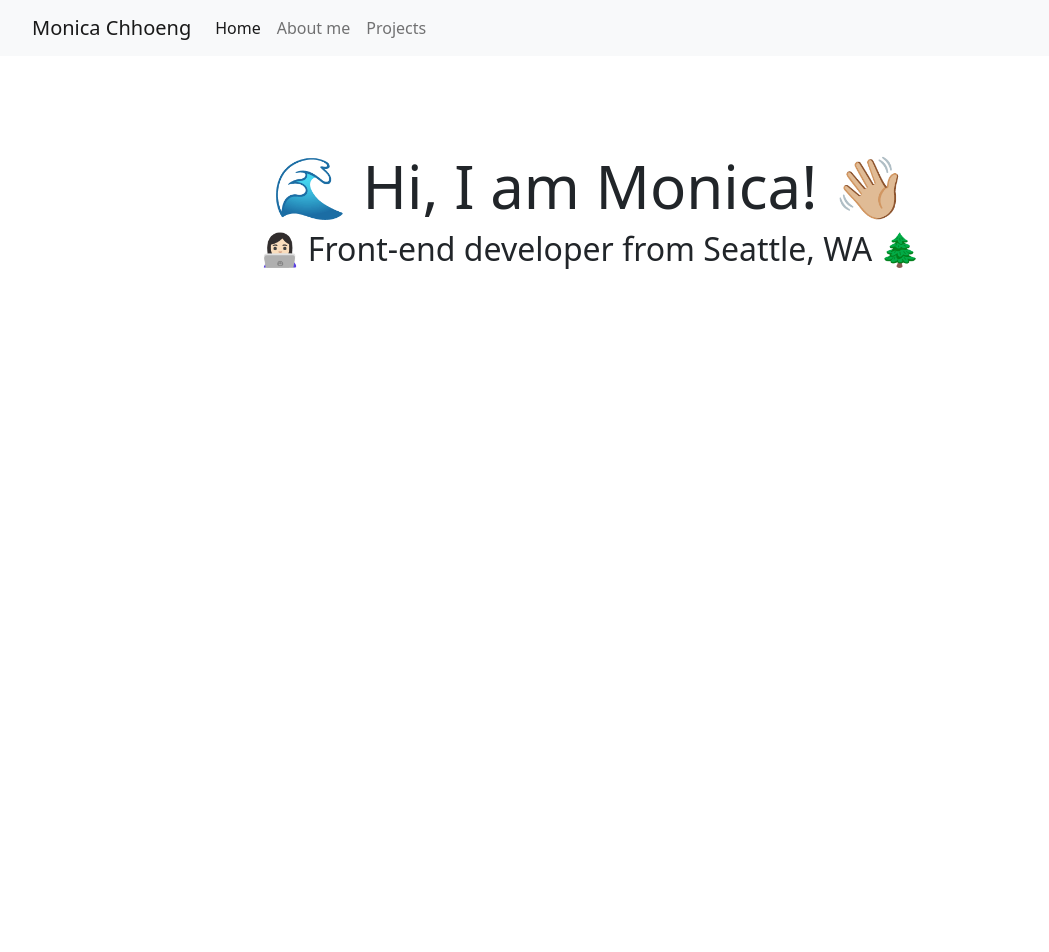
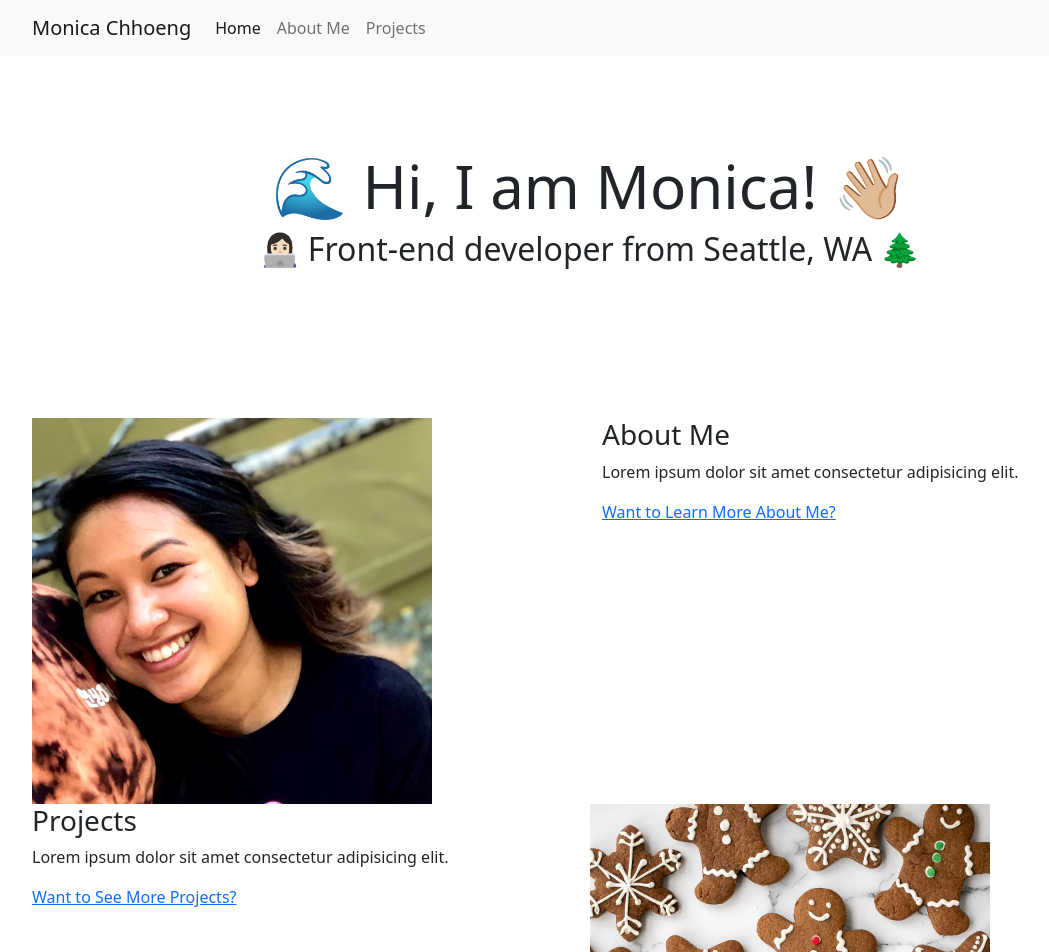
Before and after one commit to monmonappetit/Project-Portfolio, a plain HTML site: page index.html in a window 1280 px wide. Shown: the top 952 px of the page, without its empty margins (50-1099 px from the left). Before the commit the page ends 800 px from the top, so only its background shows below. Drawn offline with nearby package versions, Linux system fonts and the light colour scheme.

Commit message:
Added content

```diff
--- a/index.html
+++ b/index.html
@@ -62,7 +62,7 @@
                     <a
                         class="nav-link"
                         href="aboutme.html">
-                            About me
+                            About Me
                     </a>
                 </li>
                 <li class="nav-item">
@@ -85,5 +85,43 @@
                 👩🏻‍💻 Front-end developer from Seattle, WA 🌲
             </h2>
         </div>
+        <div class="container">
+            <div class="row">
+                <div class="col-md-6">
+                    <img src="images/IMG_7895.jpg" />
+                </div>
+                <div class="col-md-6">
+                    <h3>
+                        About Me
+                    </h3>
+                    <p>
+                        Lorem ipsum dolor sit amet consectetur adipisicing elit.
+                    </p>
+                    <a
+                        href="aboutme.html"
+                        class="primary-link">
+                            Want to Learn More About Me?
+                    </a>
+                </div>
+            <div class="row">
+                <div class="col-md-6">
+                    <h3>
+                        Projects
+                    </h3>
+                    <p>
+                        Lorem ipsum dolor sit amet consectetur adipisicing elit.
+                    </p>
+                    <a
+                        href="projects.html"
+                        class="primary-link">
+                            Want to See More Projects?
+                    </a>
+                </div>
+                <div class="col-md-6">
+                    <img src="images/gingerbread-cookies-1.jpg" />
+                </div>
+            </div>
+            </div>
+        </div>
     </div>
 </html>
--- a/styles.css
+++ b/styles.css
@@ -10,3 +10,7 @@ h1 {
 h1, h2 {
     text-align: center;
 }
+
+img {
+    width: 400px;
+}
```
Also changed, not shown: projects.html (+1 -1 lines), images/IMG_7895.jpg (added), images/gingerbread-cookies-1.jpg (added).
